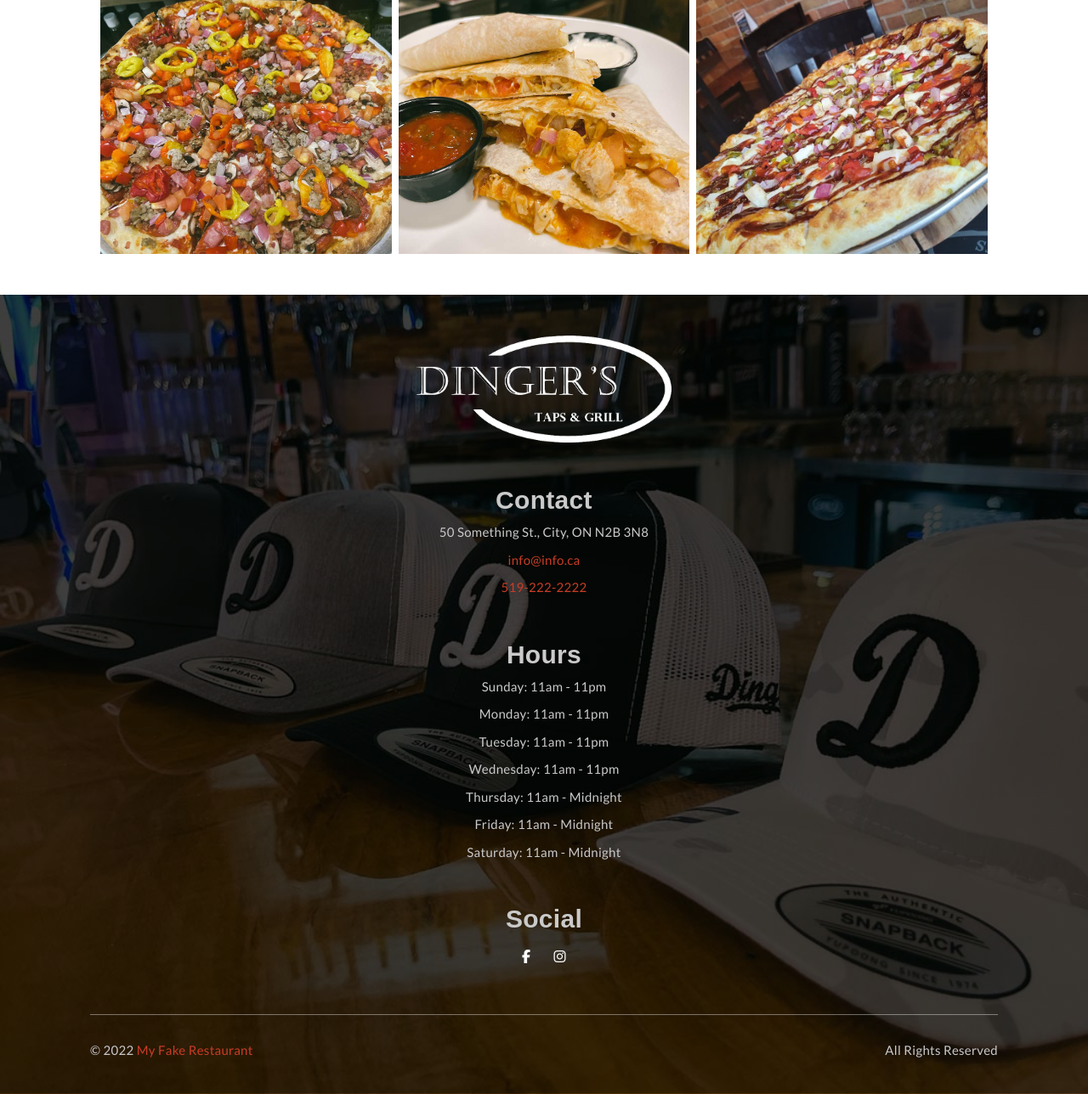
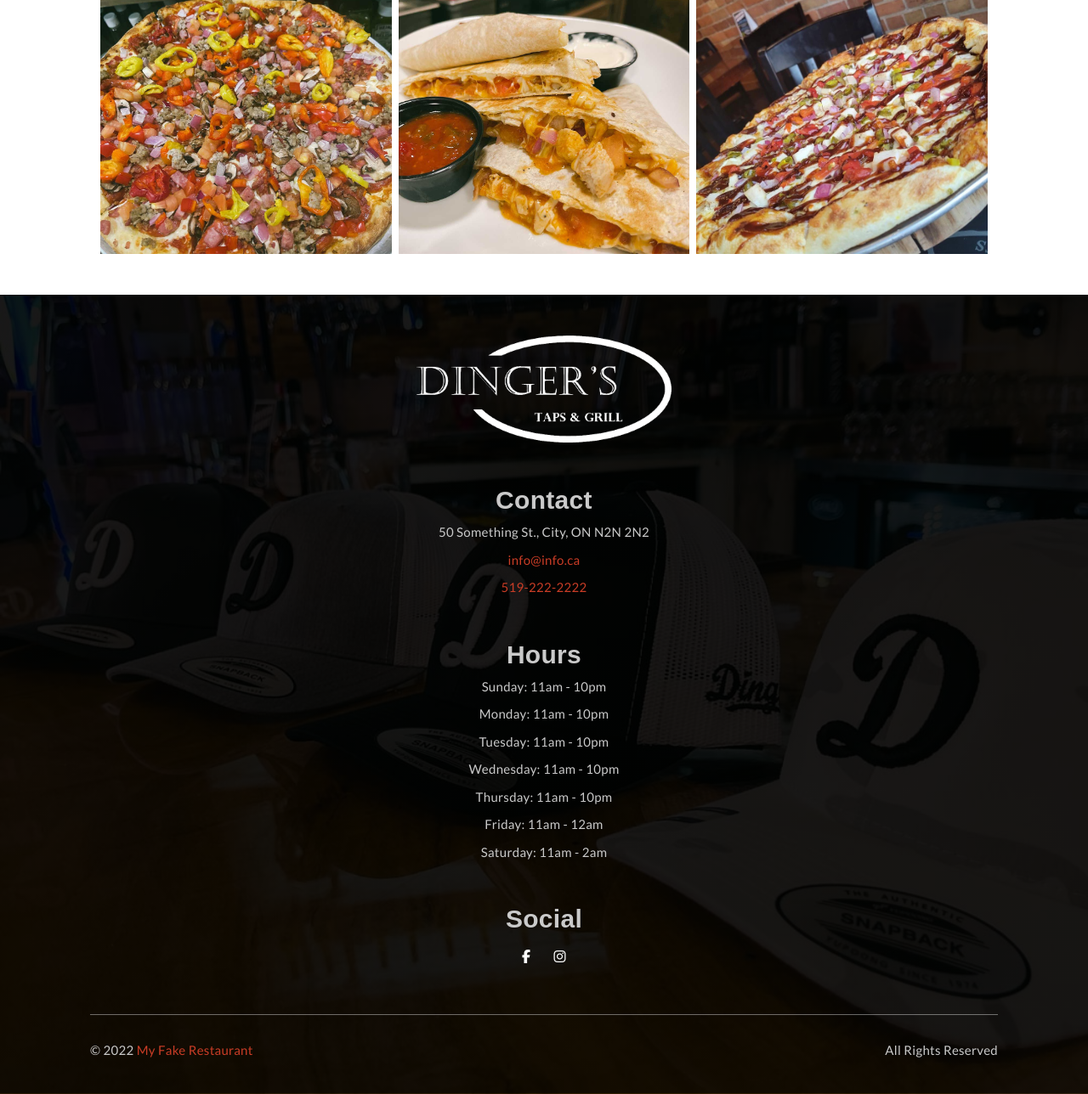
Before and after one commit to bsham94/restaurant-website, a PHP site: page /home.html in a window 1280 px wide. Shown: the part 5106-6394 px from the top of the page at 85% size. Run offline with PHP 8.4, Linux system fonts and the light colour scheme; some libraries are stand-ins or nearby versions.

Commit message:
changed hours

```diff
--- a/css/footer.css
+++ b/css/footer.css
@@ -1,6 +1,6 @@
 /* Footer */
 #footer {
-    background: linear-gradient(rgba(0, 0, 0, .75), rgba(0, 0, 0, .75)), url("../assets/Website_Images/Little-Dings-Hats.jpg");
+    background: linear-gradient(rgba(0, 0, 0, .9), rgba(0, 0, 0, .9)), url("../assets/Website_Images/Little-Dings-Hats.jpg");
     /* background: url("../assets/Website_Images/Little-Dings-Hats.jpg"); */
     color: #cacaca;
     background-repeat: no-repeat;
--- a/css/specials.css
+++ b/css/specials.css
@@ -37,6 +37,7 @@
 .promotion-img {
     height: 80%;
     width: 80%;
+
 }
 
 .promotion-details {
--- a/home.html
+++ b/home.html
@@ -291,19 +291,19 @@
             </div>
             <div class="contact">
                 <h2>Contact</h2>
-                <p>50 Something St., City, ON N2B 3N8</p>
+                <p>50 Something St., City, ON N2N 2N2</p>
                 <p><a href="#home">info@info.ca</a></p>
                 <p><a href="#home">519-222-2222</a></p>
             </div>
             <div class="hours">
                 <h2>Hours</h2>
-                <p>Sunday: 11am - 11pm</p>
-                <p>Monday: 11am - 11pm</p>
-                <p>Tuesday: 11am - 11pm</p>
-                <p>Wednesday: 11am - 11pm</p>
-                <p>Thursday: 11am - Midnight</p>
-                <p>Friday: 11am - Midnight</p>
-                <p>Saturday: 11am - Midnight</p>
+                <p>Sunday: 11am - 10pm</p>
+                <p>Monday: 11am - 10pm</p>
+                <p>Tuesday: 11am - 10pm</p>
+                <p>Wednesday: 11am - 10pm</p>
+                <p>Thursday: 11am - 10pm</p>
+                <p>Friday: 11am - 12am</p>
+                <p>Saturday: 11am - 2am</p>
             </div>
             <div class="social">
                 <div>
```
